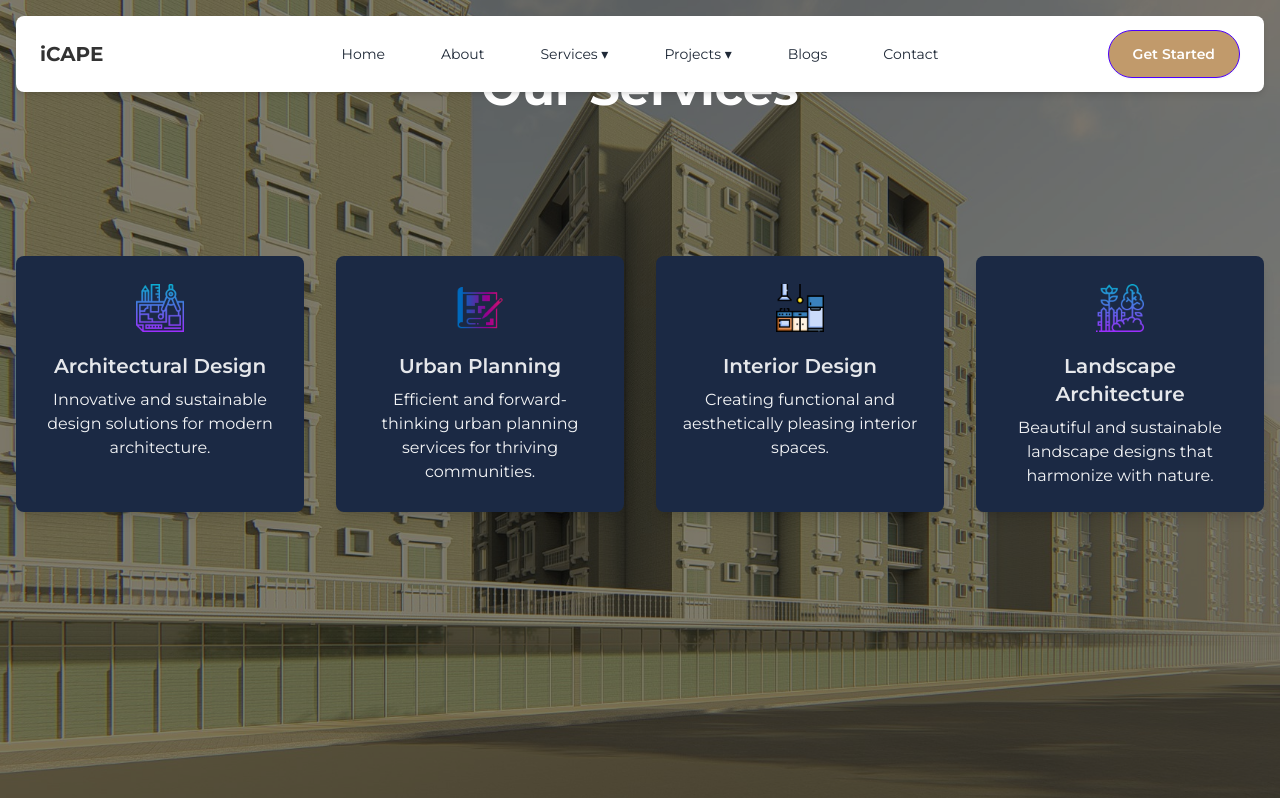
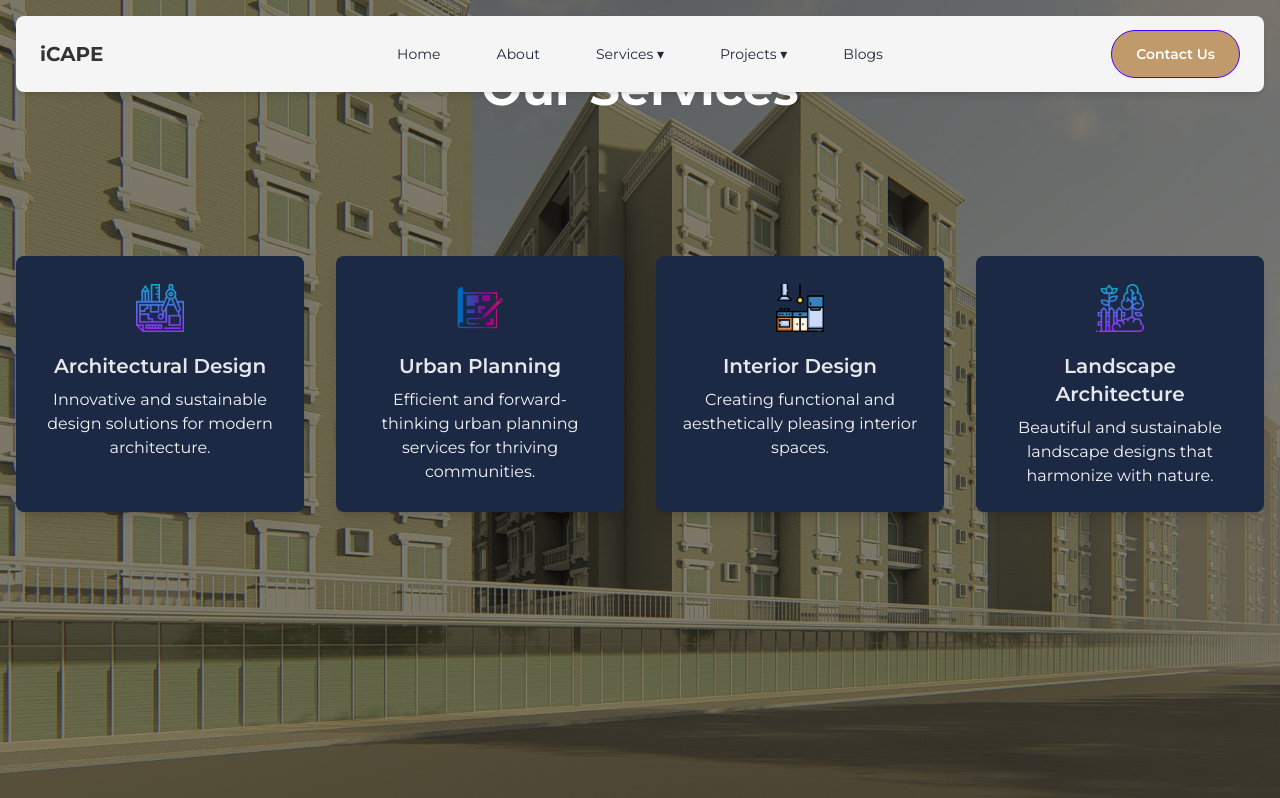
Before and after one commit to HabtamuZH/icape-website, a React (Vite) app in the folder frontend/: page /services in a window 1280 px wide. Shown: the top 798 px of the page. Built offline with nearby package versions, Linux system fonts and the light colour scheme.

Commit message:
navbar, hero

```diff
--- a/frontend/src/Landing/Hero.jsx
+++ b/frontend/src/Landing/Hero.jsx
@@ -112,10 +112,10 @@ const HeroSection = () => {
         {/* Call-to-Action Button */}
         <div className="hero-button flex flex-col mb-8 lg:mb-16 space-y-4 sm:flex-row sm:space-y-0 sm:space-x-4">
           <Link
-            to="/contact"
+            to="/projects"
             className="inline-flex justify-center items-center py-3 px-6 text-base font-medium text-white bg-accent rounded-lg hover:bg-opacity-80 transition duration-300"
           >
-            Get Started
+            Explore Our Projects
             <FaArrowRight className="ml-2 w-5 h-5" />
           </Link>
         </div>
--- a/frontend/src/common/Footer.jsx
+++ b/frontend/src/common/Footer.jsx
@@ -64,21 +64,21 @@ const Footer = () => {
               target="_blank"
               rel="noopener noreferrer"
             >
-              <FaTwitter className="w-6 h-6 text-primary hover:text-accent transition duration-300" />
+              <FaTwitter className="w-6 h-6 text-secondary hover:text-accent transition duration-300" />
             </a>
             <a
               href="https://facebook.com"
               target="_blank"
               rel="noopener noreferrer"
             >
-              <FaFacebook className="w-6 h-6 text-primary hover:text-accent transition duration-300" />
+              <FaFacebook className="w-6 h-6 text-secondary hover:text-accent transition duration-300" />
             </a>
             <a
               href="https://instagram.com"
               target="_blank"
               rel="noopener noreferrer"
             >
-              <FaInstagram className="w-6 h-6 text-primary hover:text-accent transition duration-300" />
+              <FaInstagram className="w-6 h-6 text-secondary hover:text-accent transition duration-300" />
             </a>
           </div>
         </nav>
--- a/frontend/src/common/NavBar.jsx
+++ b/frontend/src/common/NavBar.jsx
@@ -33,7 +33,7 @@ const Navbar = () => {
   return (
     <nav
       ref={navbarRef}
-      className="navbar bg-base-100 shadow-md fixed top-4 left-4 right-4 w-[calc(100%-2rem)] z-50 rounded-lg flex justify-between px-6 py-3 items-center"
+      className="navbar bg-base-100 bg-secondary shadow-md fixed top-4 left-4 right-4 w-[calc(100%-2rem)] z-50 rounded-lg flex justify-between px-6 py-3 items-center"
     >
       <div className="navbar-start flex items-center">
         {/* Mobile Menu Button */}
@@ -109,7 +109,6 @@ const Navbar = () => {
           </li>
 
           <li><Link to="/blog" className="hover:text-accent">Blogs</Link></li>
-          <li><Link to="/contactus" className="hover:text-accent">Contact</Link></li>
         </ul>
       </div>
 
@@ -119,7 +118,7 @@ const Navbar = () => {
           to="/contactus"
           className="btn btn-primary px-6 py-2 text-white font-semibold rounded-full bg-accent hover:bg-primary transition duration-300"
         >
-          Get Started
+          Contact Us
         </Link>
       </div>
     </nav>
```
